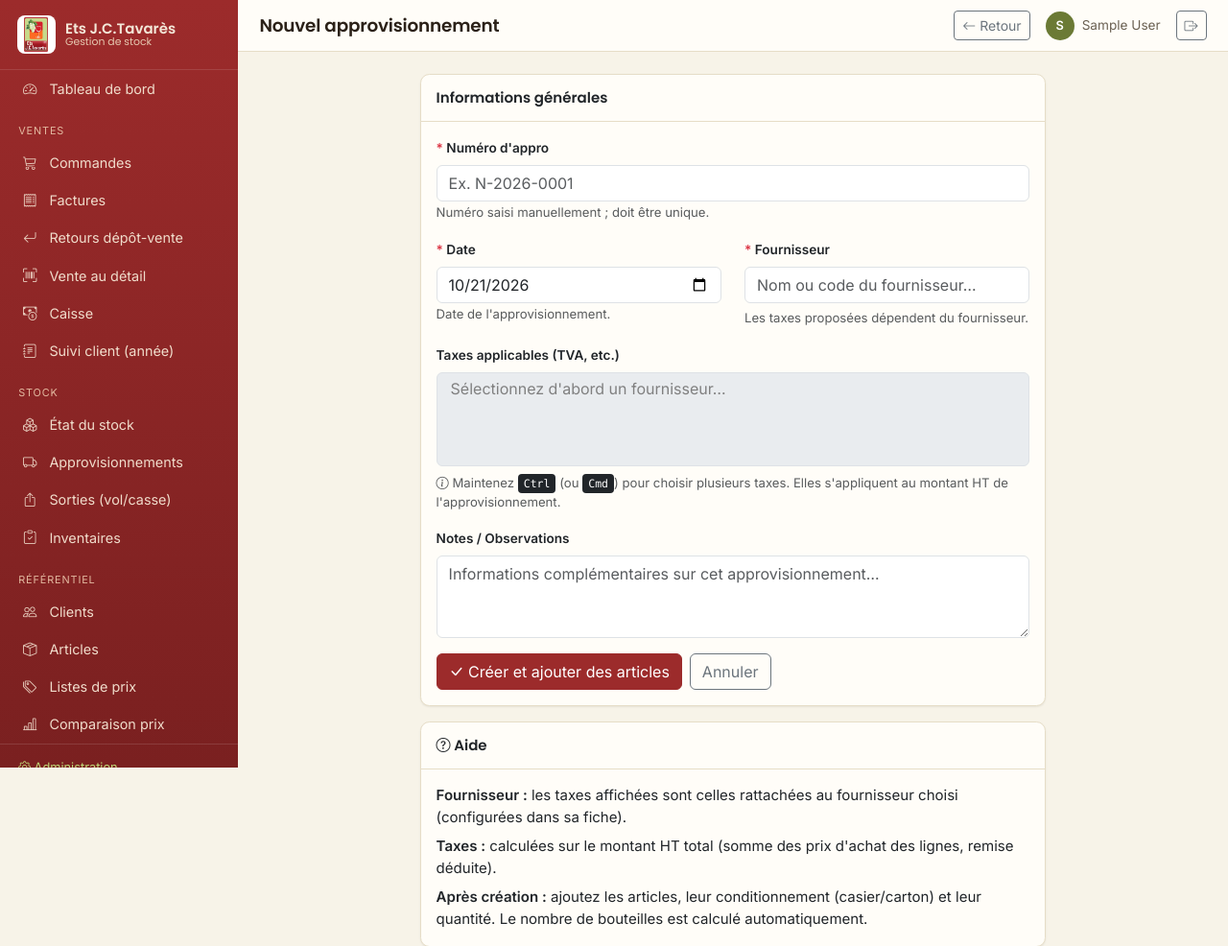
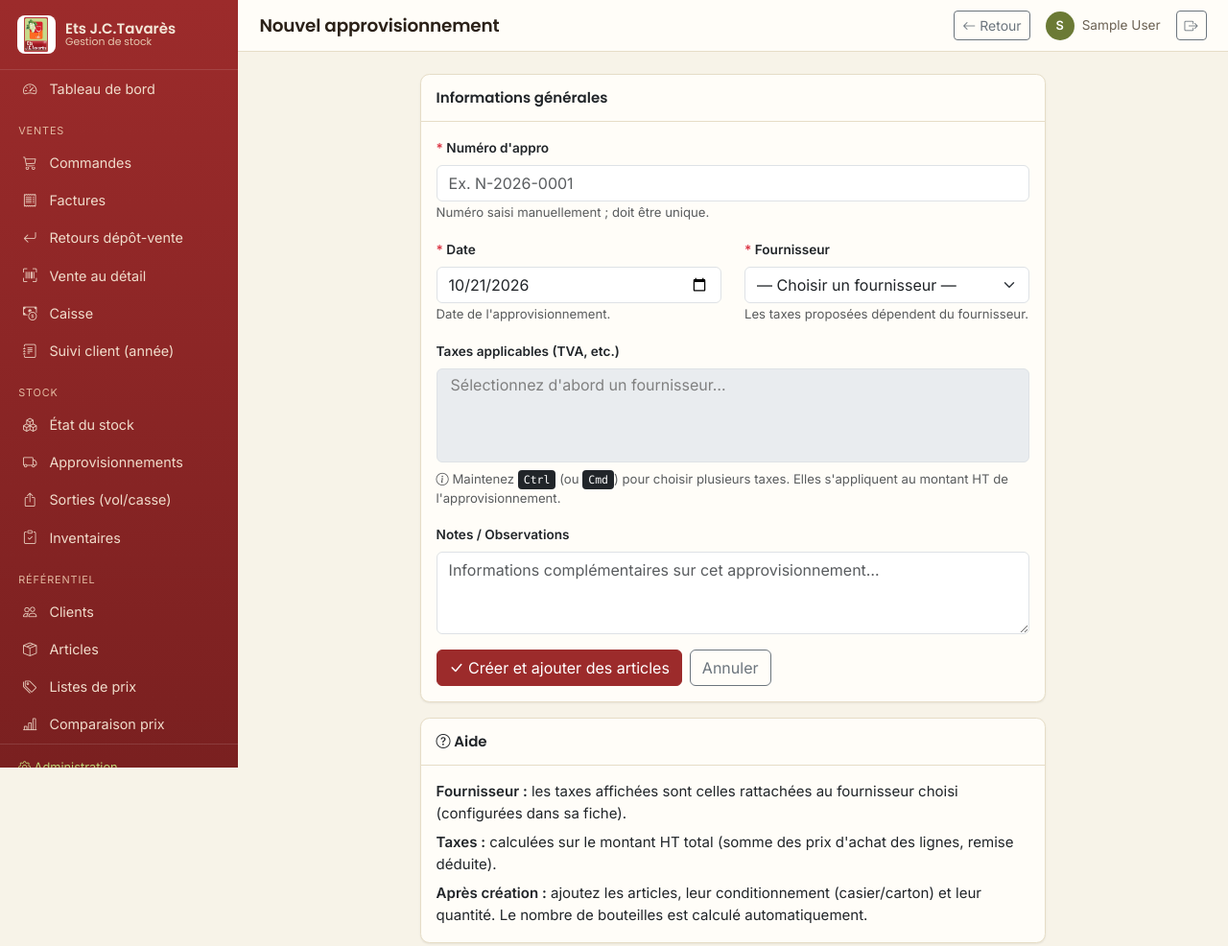
Before and after one commit to Mediasoftsenegal/gestion_stock, a Django app: page /stock/appro/creer/ in a window 1280 px wide. Shown: the top 986 px of the page at 96% size. Run offline with Django 4.2, Linux system fonts and the light colour scheme; a user stored in the database is signed in; tables that the repository leaves empty hold one stand-in row (values such as "Sample post").

Commit message:
Fournisseur en liste deroulante sur la saisie d'appro
Le fournisseur de la fiche de creation d'un approvisionnement redevient
une liste deroulante ; le choix charge les taxes rattachees a ce
fournisseur.

Co-Authored-By: Claude Haiku 5.5 <noreply@anthropic.com>

```diff
--- a/stock/templates/stock/appro_creer.html
+++ b/stock/templates/stock/appro_creer.html
@@ -29,10 +29,13 @@
               <small class="text-muted">Date de l'approvisionnement.</small>
             </div>
             <div class="col-md-6">
-              <label for="fournisseur_search" class="form-label"><span class="text-danger">*</span> Fournisseur</label>
-              <input type="hidden" id="fournisseur" name="fournisseur" value="" required>
-              <input type="text" id="fournisseur_search" class="form-control" placeholder="Nom ou code du fournisseur…" autocomplete="off">
-              <div id="fournisseur_results" class="list-group mt-1" style="max-height:220px;overflow:auto"></div>
+              <label for="fournisseur" class="form-label"><span class="text-danger">*</span> Fournisseur</label>
+              <select id="fournisseur" name="fournisseur" class="form-select" required>
+                <option value="">— Choisir un fournisseur —</option>
+                {% for f in fournisseurs %}
+                <option value="{{ f.id }}">{{ f.nom_fournisseur }}</option>
+                {% endfor %}
+              </select>
               <small class="text-muted">Les taxes proposées dépendent du fournisseur.</small>
             </div>
           </div>
@@ -78,13 +81,9 @@
 
 <script>
 (function () {
-  const rechercheFournisseurUrl = "{% url 'ventes:ajax_recherche_fournisseur' %}";
   const taxesUrlTpl = "{% url 'stock:fournisseur_taxes_json' 0 %}";
   const selFournisseur = document.getElementById("fournisseur");
-  const fournisseurSearch = document.getElementById("fournisseur_search");
-  const fournisseurResults = document.getElementById("fournisseur_results");
   const selTaxes = document.getElementById("taxes");
-  let fournisseurSearchTimer = null;
 
   function resetTaxes(message) {
     selTaxes.innerHTML = "";
@@ -98,58 +97,28 @@
 
   function populateTaxes(taxes) {
     selTaxes.innerHTML = "";
-
     if (!taxes || taxes.length === 0) {
       resetTaxes("Aucune taxe configurée pour ce fournisseur.");
       return;
     }
-
     taxes.forEach(t => {
       const o = document.createElement("option");
       o.value = t.id;
       o.textContent = t.type_taxe + " (" + t.valeur_taxe + "%)";
       selTaxes.appendChild(o);
     });
-
     selTaxes.disabled = false;
     selTaxes.size = Math.max(4, taxes.length);
   }
 
-  function chargerTaxes(fournisseurId) {
-    const url = taxesUrlTpl.replace("/0/", "/" + fournisseurId + "/");
+  selFournisseur.addEventListener("change", function () {
+    const id = selFournisseur.value;
+    if (!id) { resetTaxes("Sélectionnez d'abord un fournisseur…"); return; }
+    const url = taxesUrlTpl.replace("/0/", "/" + id + "/");
     fetch(url, { headers: { "X-Requested-With": "XMLHttpRequest" } })
       .then(r => r.json())
       .then(data => populateTaxes(data.taxes))
       .catch(() => resetTaxes("Erreur de chargement des taxes."));
-  }
-
-  function selectionnerFournisseur(id, libelle) {
-    selFournisseur.value = id;
-    fournisseurSearch.value = libelle;
-    fournisseurResults.innerHTML = "";
-    chargerTaxes(id);
-  }
-
-  fournisseurSearch.addEventListener("input", function () {
-    clearTimeout(fournisseurSearchTimer);
-    selFournisseur.value = "";
-    const q = fournisseurSearch.value.trim();
-    if (q.length < 2) { fournisseurResults.innerHTML = ""; resetTaxes("Sélectionnez d'abord un fournisseur…"); return; }
-    fournisseurSearchTimer = setTimeout(function () {
-      fetch(rechercheFournisseurUrl + "?q=" + encodeURIComponent(q))
-        .then(r => r.json())
-        .then(data => {
-          fournisseurResults.innerHTML = "";
-          (data.resultats || []).forEach(f => {
-            const item = document.createElement("button");
-            item.type = "button";
-            item.className = "list-group-item list-group-item-action";
-            item.innerHTML = f.nom + (f.code ? ` <span class="text-muted-2 small">(${f.code})</span>` : "");
-            item.addEventListener("click", () => selectionnerFournisseur(f.fournisseur_id, f.nom));
-            fournisseurResults.appendChild(item);
-          });
-        });
-    }, 250);
   });
 })();
 </script>
--- a/stock/views.py
+++ b/stock/views.py
@@ -668,7 +668,8 @@ def appro_creer(request):
         messages.success(request, f"Approvisionnement {appro.reference} créé.")
         return redirect("stock:appro_editer", pk=appro.pk)
 
-    return render(request, "stock/appro_creer.html", {})
+    fournisseurs = Fournisseur.objects.order_by("nom_fournisseur")
+    return render(request, "stock/appro_creer.html", {"fournisseurs": fournisseurs})
 
 
 @login_required
```
